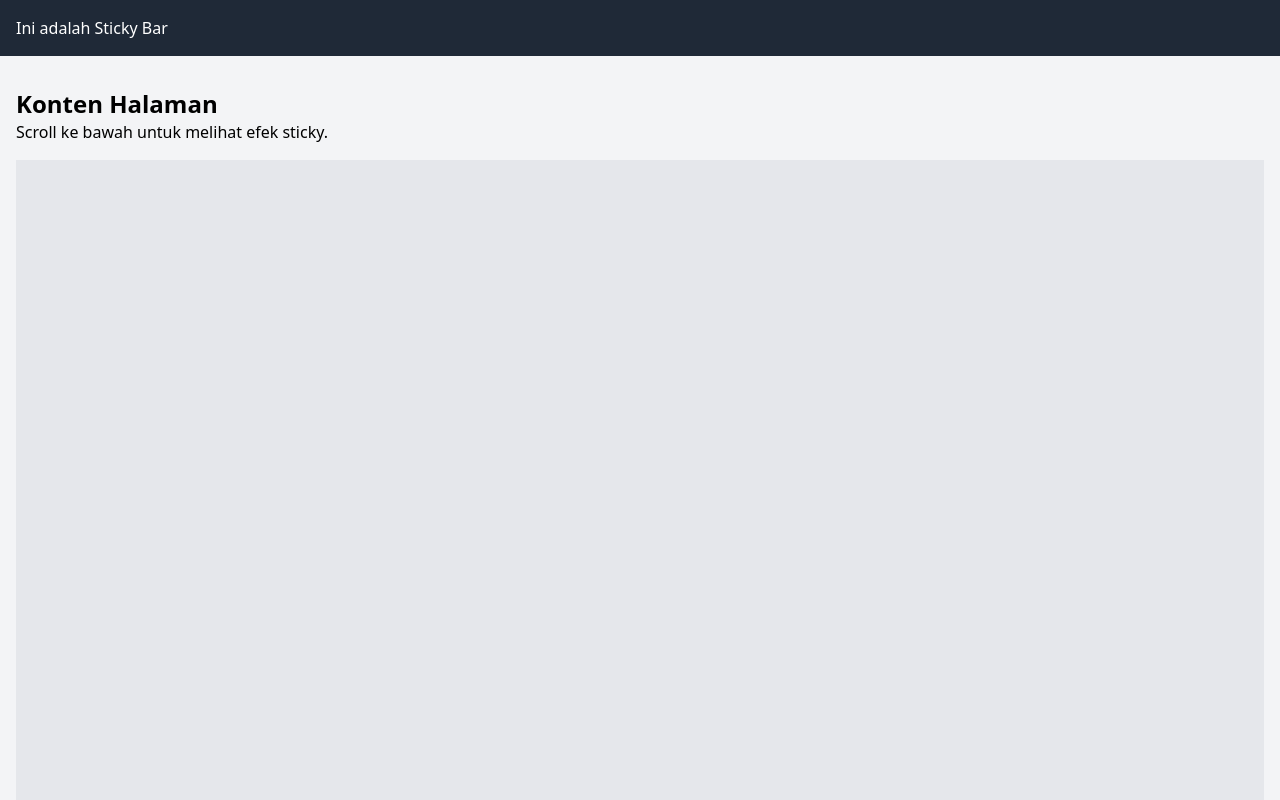
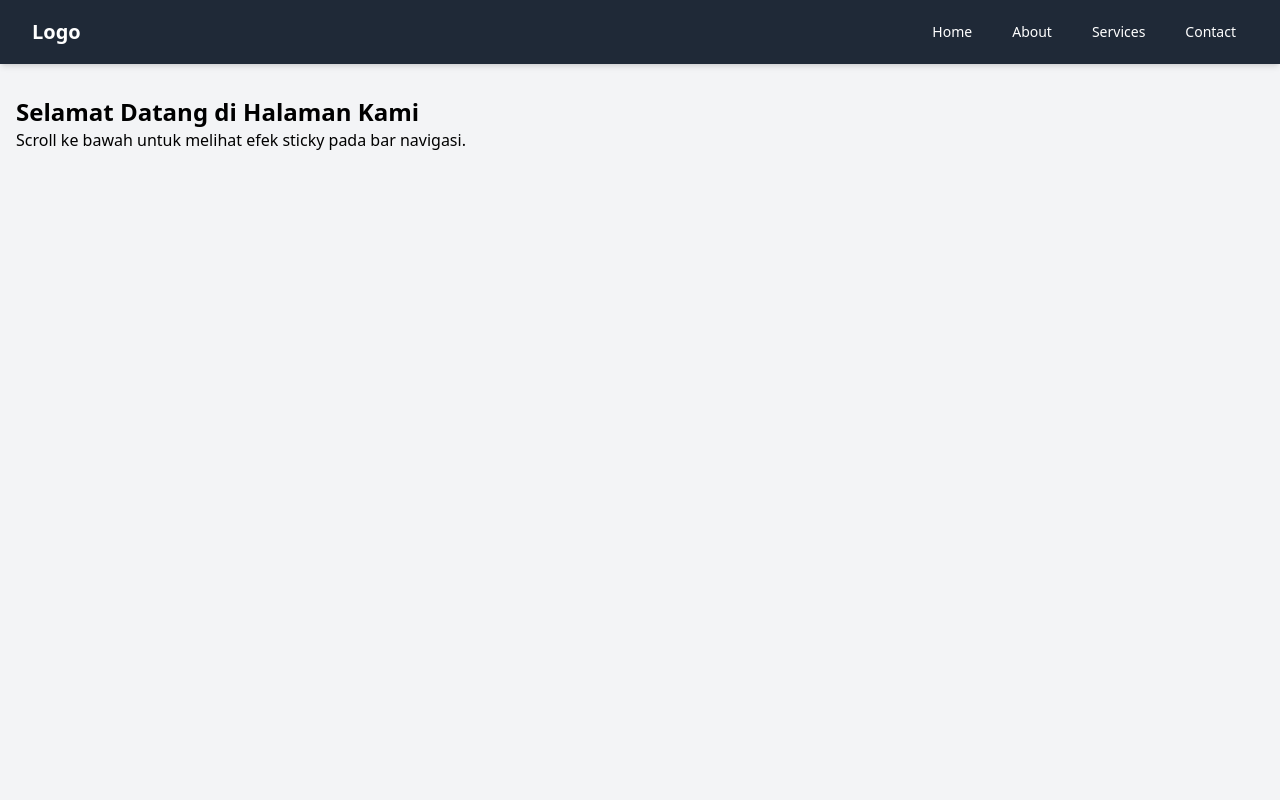
Before and after one commit to HenzLang/henzlang.github.io, a plain HTML site: page index.html in a window 1280 px wide. Shown: the top 800 px of the page. Drawn offline with nearby package versions, Linux system fonts and the light colour scheme.

Commit message:
update index

```diff
--- a/index.html
+++ b/index.html
@@ -7,21 +7,61 @@
     <title>Portofolio | Mahen</title>
 
     <script src="https://cdn.tailwindcss.com"></script>
+    <style>
+        .hidden {
+            display: none;
+        }
+    </style>
 </head>
 
 <body class="bg-gray-100">
 
-    <div class="bg-gray-800 text-white p-4 sticky top-0 z-50">
-        Ini adalah Sticky Bar
+    <!-- Bar Navigasi -->
+    <nav class="bg-gray-800 text-white shadow-md sticky top-0 z-50">
+        <div class="max-w-7xl mx-auto px-4 sm:px-6 lg:px-8">
+            <div class="flex items-center justify-between h-16">
+                <div class="flex-shrink-0">
+                    <h1 class="text-xl font-bold">Logo</h1>
+                </div>
+                <div class="flex md:hidden">
+                    <button id="menu-toggle" class="text-white focus:outline-none">
+                        <svg class="w-6 h-6" fill="none" stroke="currentColor" viewBox="0 0 24 24"
+                            xmlns="http://www.w3.org/2000/svg">
+                            <path stroke-linecap="round" stroke-linejoin="round" stroke-width="2"
+                                d="M4 6h16M4 12h16m-7 6h7"></path>
+                        </svg>
+                    </button>
+                </div>
+                <div class="hidden md:flex space-x-4">
+                    <a href="#" class="hover:bg-gray-700 px-3 py-2 rounded-md text-sm font-medium">Home</a>
+                    <a href="#" class="hover:bg-gray-700 px-3 py-2 rounded-md text-sm font-medium">About</a>
+                    <a href="#" class="hover:bg-gray-700 px-3 py-2 rounded-md text-sm font-medium">Services</a>
+                    <a href="#" class="hover:bg-gray-700 px-3 py-2 rounded-md text-sm font-medium">Contact</a>
+                </div>
+            </div>
+        </div>
+        <div id="mobile-menu" class="hidden md:hidden">
+            <a href="#" class="block hover:bg-gray-700 px-3 py-2 rounded-md text-sm font-medium">Home</a>
+            <a href="#" class="block hover:bg-gray-700 px-3 py-2 rounded-md text-sm font-medium">About</a>
+            <a href="#" class="block hover:bg-gray-700 px-3 py-2 rounded-md text-sm font-medium">Services</a>
+            <a href="#" class="block hover:bg-gray-700 px-3 py-2 rounded-md text-sm font-medium">Contact</a>
+        </div>
+    </nav>
+
+    <!-- Konten Halaman -->
+    <div class="mt-4 p-4 h-screen">
+        <h1 class="text-2xl font-bold">Selamat Datang di Halaman Kami</h1>
+        <p>Scroll ke bawah untuk melihat efek sticky pada bar navigasi.</p>
     </div>
 
-    <div class="mt-4 p-4 h-screen">
-        <h1 class="text-2xl font-bold">Konten Halaman</h1>
-        <p>Scroll ke bawah untuk melihat efek sticky.</p>
-        <div class="h-[2000px] bg-gray-200 mt-4">
-            <!-- Konten tambahan -->
-        </div>
-    </div>
+    <script>
+        const menuToggle = document.getElementById('menu-toggle');
+        const mobileMenu = document.getElementById('mobile-menu');
+
+        menuToggle.addEventListener('click', () => {
+            mobileMenu.classList.toggle('hidden');
+        });
+    </script>
 
 </body>
 
```
